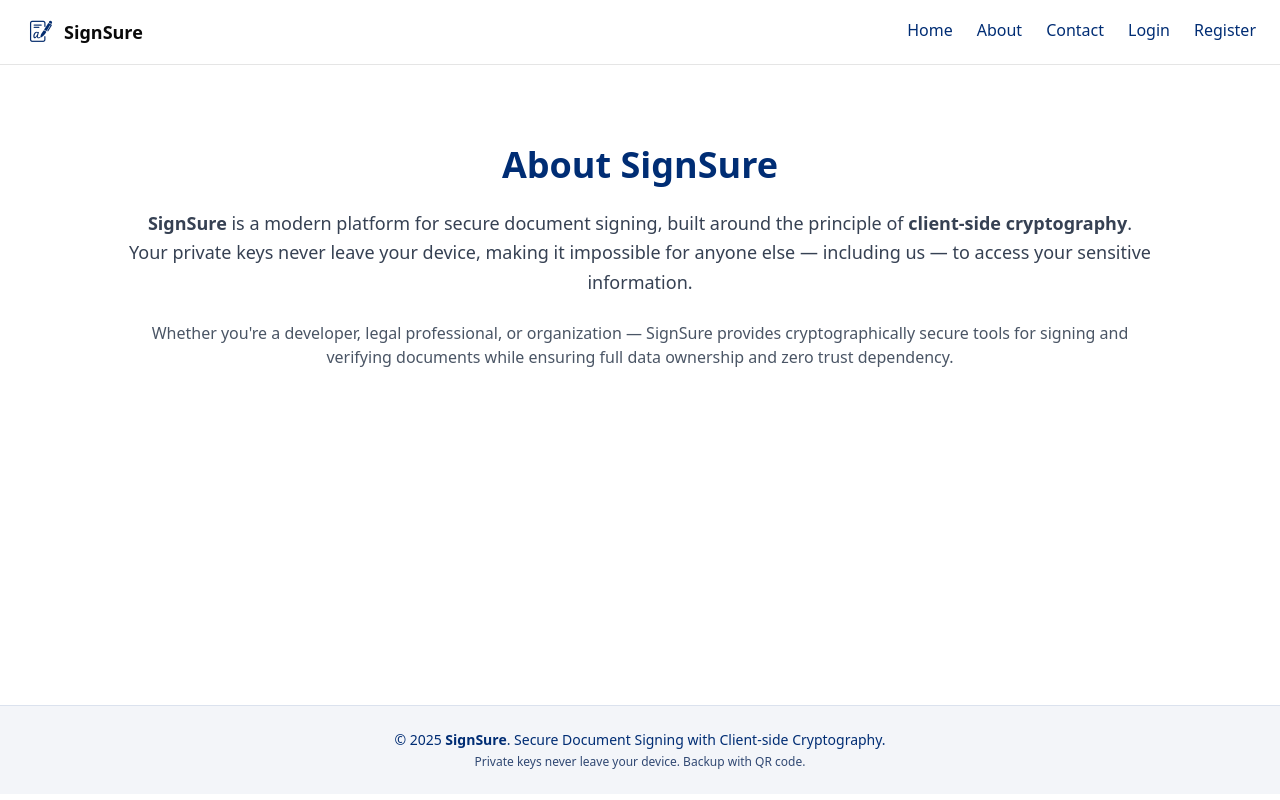
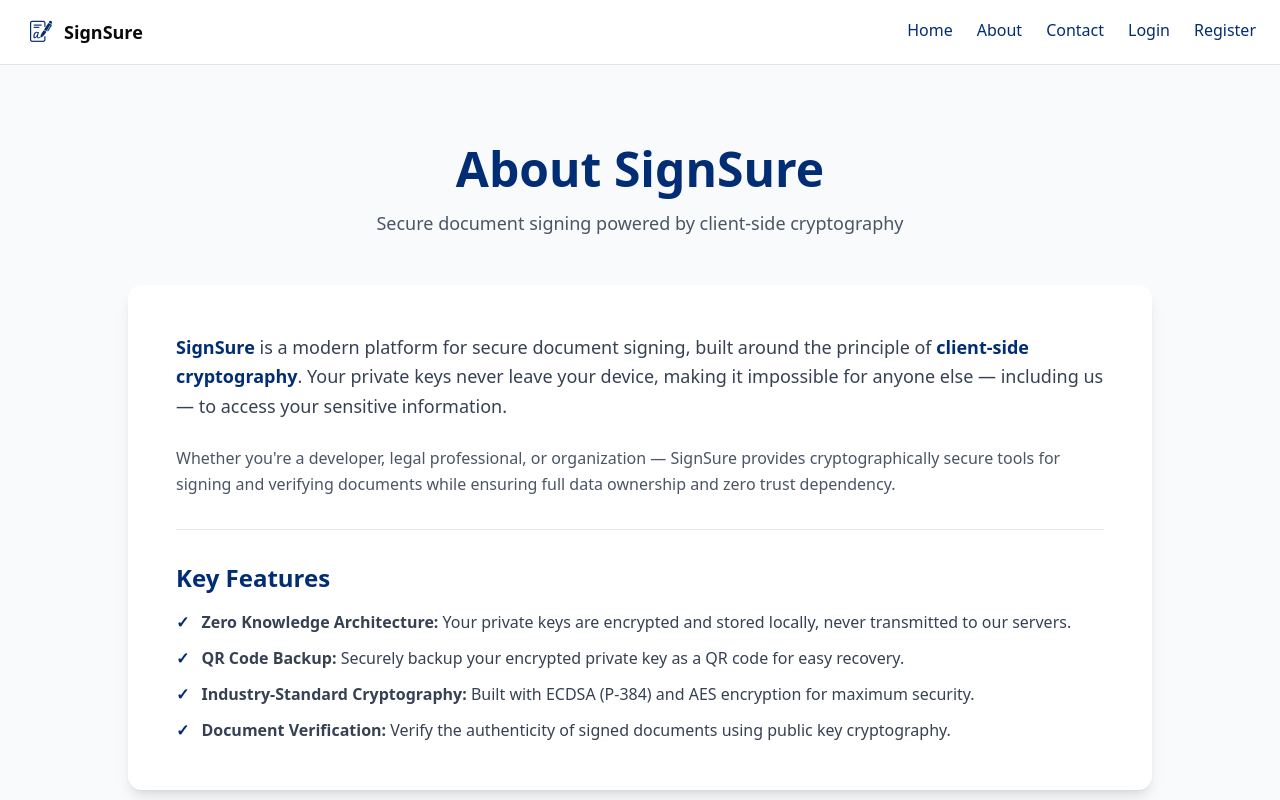
Before and after one commit to sdarif981/SignSure, a React (Vite) app in the folder frontend/: page /about in a window 1280 px wide. Shown: the top 800 px of the page. Built offline with nearby package versions, Linux system fonts and the light colour scheme.

Commit message:
updated files

```diff
--- a/frontend/src/components/auth/Register.jsx
+++ b/frontend/src/components/auth/Register.jsx
@@ -194,7 +194,8 @@ const handleSubmitStep2 = async (e) => {
                 </div>
                 <button
                   type="submit"
-                  className="bg-[#002D74] rounded-xl text-white py-2 hover:scale-105 duration-300"
+                  disabled={loading}
+                  className="bg-[#002D74] rounded-xl text-white py-2 hover:scale-105 duration-300 disabled:opacity-50 disabled:cursor-not-allowed"
                 >
                   Continue
                 </button>
@@ -211,9 +212,20 @@ const handleSubmitStep2 = async (e) => {
                 />
                 <button
                   type="submit"
-                  className="bg-[#002D74] rounded-xl text-white py-2 hover:scale-105 duration-300"
+                  disabled={loading}
+                  className="bg-[#002D74] rounded-xl text-white py-2 hover:scale-105 duration-300 disabled:opacity-50 disabled:cursor-not-allowed flex items-center justify-center gap-2"
                 >
-                  Finish Registration
+                  {loading ? (
+                    <>
+                      <svg className="animate-spin h-5 w-5" xmlns="http://www.w3.org/2000/svg" fill="none" viewBox="0 0 24 24">
+                        <circle className="opacity-25" cx="12" cy="12" r="10" stroke="currentColor" strokeWidth="4"></circle>
+                        <path className="opacity-75" fill="currentColor" d="M4 12a8 8 0 018-8V0C5.373 0 0 5.373 0 12h4zm2 5.291A7.962 7.962 0 014 12H0c0 3.042 1.135 5.824 3 7.938l3-2.647z"></path>
+                      </svg>
+                      Registering...
+                    </>
+                  ) : (
+                    "Finish Registration"
+                  )}
                 </button>
               </form>
             )}
--- a/frontend/src/components/pages/About.jsx
+++ b/frontend/src/components/pages/About.jsx
@@ -7,17 +7,47 @@ const AboutPage = () => {
   return (
     <>
       <Navbar />
-      <main className="bg-white text-[#002D74] min-h-[calc(100vh-160px)] py-20 px-6 lg:px-16">
-        <div className="max-w-5xl mx-auto text-center">
-          <h1 className="text-4xl font-bold mb-6">About SignSure</h1>
-          <p className="text-lg text-gray-700 leading-relaxed mb-6">
-            <strong>SignSure</strong> is a modern platform for secure document signing, built around the principle of <strong>client-side cryptography</strong>.
-            Your private keys never leave your device, making it impossible for anyone else — including us — to access your sensitive information.
-          </p>
-          <p className="text-gray-600">
-            Whether you're a developer, legal professional, or organization — SignSure provides cryptographically secure tools for signing and verifying documents
-            while ensuring full data ownership and zero trust dependency.
-          </p>
+      <main className="bg-gray-50 text-[#002D74] min-h-[calc(100vh-160px)] py-20 px-6 lg:px-16">
+        <div className="max-w-5xl mx-auto">
+          <div className="text-center mb-12">
+            <h1 className="text-4xl md:text-5xl font-bold mb-4">About SignSure</h1>
+            <p className="text-lg text-gray-600 max-w-3xl mx-auto">
+              Secure document signing powered by client-side cryptography
+            </p>
+          </div>
+
+          <div className="bg-white rounded-xl shadow-lg p-8 md:p-12 space-y-6">
+            <p className="text-lg text-gray-700 leading-relaxed">
+              <strong className="text-[#002D74]">SignSure</strong> is a modern platform for secure document signing, built around the principle of <strong className="text-[#002D74]">client-side cryptography</strong>.
+              Your private keys never leave your device, making it impossible for anyone else — including us — to access your sensitive information.
+            </p>
+            <p className="text-gray-600 leading-relaxed">
+              Whether you're a developer, legal professional, or organization — SignSure provides cryptographically secure tools for signing and verifying documents
+              while ensuring full data ownership and zero trust dependency.
+            </p>
+
+            <div className="mt-8 pt-8 border-t border-gray-200">
+              <h2 className="text-2xl font-semibold mb-4 text-[#002D74]">Key Features</h2>
+              <ul className="space-y-3 text-gray-700">
+                <li className="flex items-start gap-3">
+                  <span className="text-[#002D74] font-bold">✓</span>
+                  <span><strong>Zero Knowledge Architecture:</strong> Your private keys are encrypted and stored locally, never transmitted to our servers.</span>
+                </li>
+                <li className="flex items-start gap-3">
+                  <span className="text-[#002D74] font-bold">✓</span>
+                  <span><strong>QR Code Backup:</strong> Securely backup your encrypted private key as a QR code for easy recovery.</span>
+                </li>
+                <li className="flex items-start gap-3">
+                  <span className="text-[#002D74] font-bold">✓</span>
+                  <span><strong>Industry-Standard Cryptography:</strong> Built with ECDSA (P-384) and AES encryption for maximum security.</span>
+                </li>
+                <li className="flex items-start gap-3">
+                  <span className="text-[#002D74] font-bold">✓</span>
+                  <span><strong>Document Verification:</strong> Verify the authenticity of signed documents using public key cryptography.</span>
+                </li>
+              </ul>
+            </div>
+          </div>
         </div>
       </main>
       <Footer />
--- a/frontend/src/components/pages/Contact.jsx
+++ b/frontend/src/components/pages/Contact.jsx
@@ -31,12 +31,15 @@ const Contact = () => {
       <Navbar />
       <main className="bg-gray-50 text-[#002D74] min-h-[calc(100vh-160px)] py-20 px-6 lg:px-16">
         <div className="max-w-4xl mx-auto">
-          <h1 className="text-4xl font-bold text-center mb-6">Contact Us</h1>
-          <p className="text-center text-gray-600 mb-10">
-            Have questions or ideas? We’re always open to feedback and collaboration.
-          </p>
+          <div className="text-center mb-10">
+            <h1 className="text-4xl md:text-5xl font-bold mb-4">Contact Us</h1>
+            <p className="text-lg text-gray-600 max-w-2xl mx-auto">
+              Have questions or ideas? We're always open to feedback and collaboration.
+            </p>
+          </div>
 
-          <form onSubmit={handleSubmit} className="space-y-6">
+          <div className="bg-white rounded-xl shadow-lg p-8 md:p-12">
+            <form onSubmit={handleSubmit} className="space-y-6">
             <div className="grid grid-cols-1 sm:grid-cols-2 gap-6">
               <Input
                 name="name"
@@ -64,11 +67,12 @@ const Contact = () => {
             />
             <Button
               type="submit"
-              className="bg-[#002D74] hover:bg-[#001e52] text-white w-full sm:w-auto px-6 py-3"
+              className="bg-[#002D74] hover:bg-[#001e52] text-white w-full sm:w-auto px-8 py-3 text-base"
             >
               Send Message
             </Button>
           </form>
+          </div>
         </div>
       </main>
       <Footer />
--- a/frontend/src/components/pages/Home.jsx
+++ b/frontend/src/components/pages/Home.jsx
@@ -1,4 +1,5 @@
 import React, { useState } from "react";
+import { useNavigate } from "react-router-dom";
 import Navbar from "./Navbar";
 import Footer from "./Footer";
 import { Button } from "../ui/button";
@@ -6,6 +7,7 @@ import useUserStore from "@/store/userStore";
 
 const Home = () => {
   const user = useUserStore((state) => state.user);
+  const navigate = useNavigate();
 
   return (
     <div className="min-h-screen flex flex-col bg-gray-50 text-[#002D74]">
@@ -23,7 +25,7 @@ const Home = () => {
             </p>
             <Button
               className="bg-[#002D74] text-white hover:bg-[#001e52]"
-              onClick={() => window.location.href = "/sign-page"}
+              onClick={() => navigate("/sign-page")}
             >
               Go to Dashboard
             </Button>
@@ -42,14 +44,14 @@ const Home = () => {
               <div className="flex gap-4 flex-wrap justify-center">
                 <Button
                   className="bg-[#002D74] text-white hover:bg-[#001e52]"
-                  onClick={() => window.location.href = "/register"}
+                  onClick={() => navigate("/register")}
                 >
                   Get Started
                 </Button>
                 <Button
                   variant="outline"
                   className="border-[#002D74] text-[#002D74] hover:bg-[#002D74] hover:text-white"
-                  onClick={() => window.location.href = "/login"}
+                  onClick={() => navigate("/login")}
                 >
                   Login
                 </Button>
--- a/frontend/src/components/pages/VerifyDocument.jsx
+++ b/frontend/src/components/pages/VerifyDocument.jsx
@@ -109,7 +109,10 @@ const VerifyDocument = () => {
       <Navbar />
       <main className="min-h-[calc(100vh-150px)] bg-gray-50 py-16 px-4 flex flex-col items-center">
         <div className="w-full max-w-2xl bg-white border border-[#002D74]/10 rounded-xl shadow-xl px-8 py-10 space-y-10 relative z-10">
-          <h1 className="text-3xl font-bold text-[#002D74] text-center">Verify Signed Document</h1>
+          <h1 className="text-3xl font-bold text-[#002D74] text-center mb-2">Verify Signed Document</h1>
+          <p className="text-center text-gray-600 text-sm mb-6">
+            Upload the original document, signature file, and public key to verify authenticity
+          </p>
 
           {/* Original Document upload */}
           <div className="space-y-4">
--- a/frontend/src/constants/constant.js
+++ b/frontend/src/constants/constant.js
@@ -1,4 +1,4 @@
-// const Master_API="http://localhost:5000"
-const Master_API="https://signsure.onrender.com"
+//  const Master_API="http://localhost:5000"
+ const Master_API="https://signsure.onrender.com"
 export const USER_API=`${Master_API}/api/user`
 export const KEY_API=`${Master_API}/api/key`
```
Also changed, not shown: frontend/src/components/pages/Navbar.jsx (+18 -8 lines), frontend/src/components/pages/SignDocument.jsx (+59 -6 lines).
